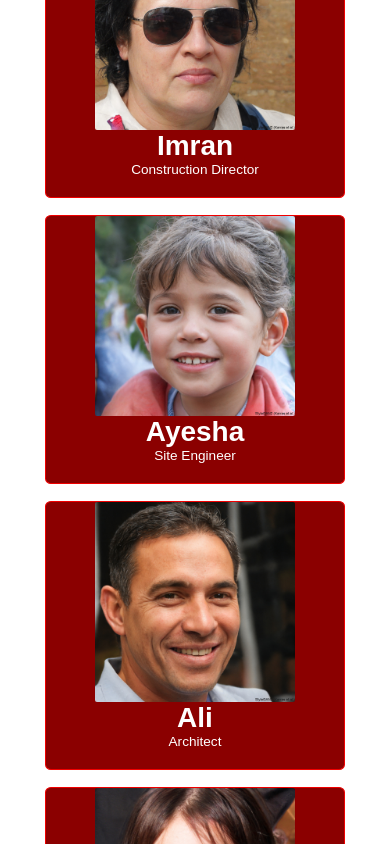
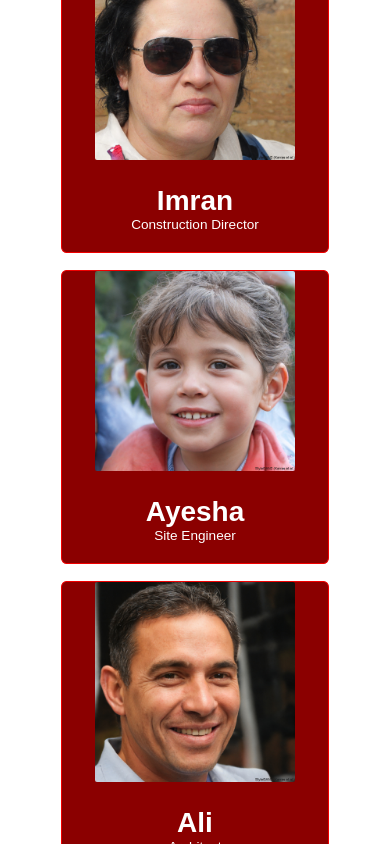
Before and after one commit to shahiryarverified/irtaqa-designs, a React (Create React App) app: page / in a window 390 px wide. Shown: the part 8120-8964 px from the top of the page. Built offline with nearby package versions, Linux system fonts and the light colour scheme.

Commit message:
Team Section Looks good and is responsive

```diff
--- a/src/components/TeamSection/style.css
+++ b/src/components/TeamSection/style.css
@@ -1,42 +1,42 @@
 /* For mobile devices */
 @media (max-width: 767px) {
   .team-section .team-members {
-    grid-template-columns: 1fr !important; /* Change the grid layout for mobile */
+    grid-template-columns: 1fr;
     gap: 5px;
-    min-width: 100%;
+    max-width: 90%;
   }
   .team-member {
-    width: 100%; /* Adjust width for mobile */
+    width: 100%;
   }
   .profile-details h3 {
-    font-size: 1.5rem; /* Adjust font size for mobile */
+    font-size: 1.5rem;
   }
   .profile-details p {
-    font-size: 0.75rem; /* Adjust font size for mobile */
+    font-size: 0.75rem;
   }
 }
 
 /* For tablet devices */
 @media (min-width: 768px) and (max-width: 1023px) {
   .team-section .team-members {
-    grid-template-columns: repeat(auto-fit, minmax(45%, 1fr)) !important; /* Change the grid layout for tablet */
-    gap: 10px;
+    grid-template-columns: repeat(auto-fit, minmax(40%, 1fr));
+    padding-top: 100px;
     min-width: 100%;
   }
   .team-member {
-    width: 45%; /* Adjust width for tablet */
+    max-width: 40%;
   }
   .profile-details h3 {
-    font-size: 1.65rem; /* Adjust font size for tablet */
+    font-size: 1.65rem;
   }
   .profile-details p {
-    font-size: 0.8rem; /* Adjust font size for tablet */
+    font-size: 0.8rem;
   }
 }
 
 .team-section {
     text-align: center;
-    background-color: #fff; /* Adjust the color to match your design */
+    background-color: #fff;
     padding-left: 10%;
     padding-right: 10%;
     min-height: 900px;
@@ -62,14 +62,16 @@
   .team-members {
     display: grid;
     grid-template-columns: repeat(auto-fit, minmax(30%, 1fr));
-    max-width: 80%;
+    max-width: 95%;
     gap: 2%;
+    padding-top: 30px;
+    padding-bottom: 100px;
     margin: 0 auto;
    }
 
   .member-photo {
-    width: 100%; /* Adjust to fit design */
-    border-radius: 50%; /* Circular images */
+    width: 100%;
+    border-radius: 50%;
     margin-bottom: 10px;
   }
 
@@ -77,7 +79,6 @@
   .show-all-btn {
     margin-top: 20px;
     padding: 10px 20px;
-    /* Add more styles for the button */
   }
   .team-member-profile {
     display: flex;
@@ -103,7 +104,6 @@
     color: #fff;
     background-color: #8b0000;
     border-radius: 5%;
-    /* transform: translateY(-56px) scale(1.05); */
   }
 
   .team-member-profile {
@@ -147,13 +147,12 @@
 
   .profile-details h3 {
     font-size: 1.75rem;
-    /* transform: translateY(-25px); */
+    padding-top: 25px;
   }
 
   .profile-details p {
     color: #fff;
     font-size: 0.85rem;
-    /* transform: translateY(-53px); */
   }
   .profile-details h3,
   .profile-details p {
```
